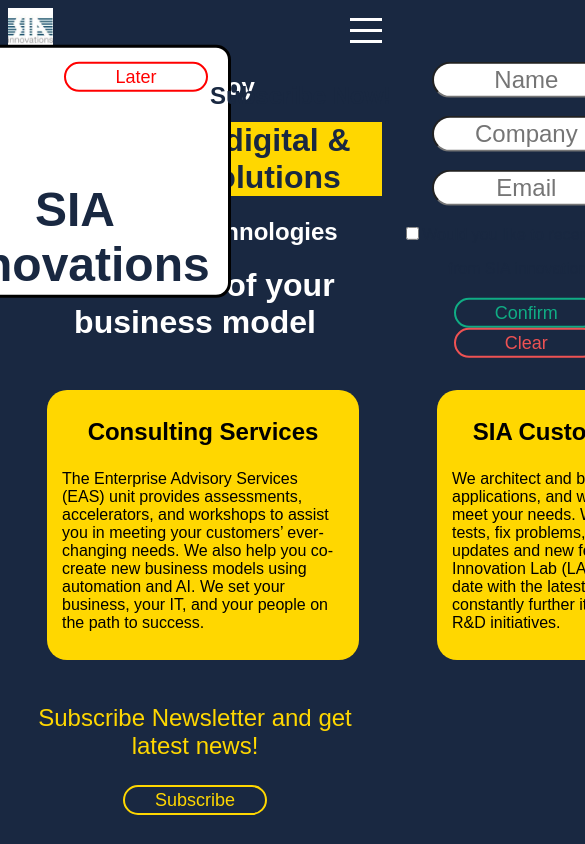
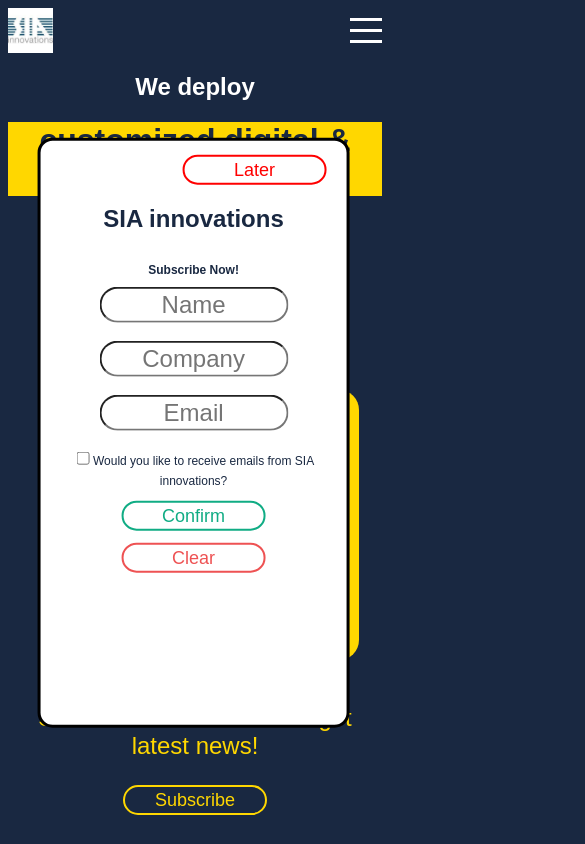
Before and after one commit to HaopengSun/newsletter, a React (Create React App) app: page / in a window 390 px wide. Shown: the top 844 px of the page, 585 px wide, since content can reach past the window. Built offline with nearby package versions, Linux system fonts and the light colour scheme.

Commit message:
mobile css form

```diff
--- a/src/App.css
+++ b/src/App.css
@@ -1,5 +1,6 @@
 .App {
   text-align: center;
+  overflow-x: hidden;
 }
 
 .App-logo {
--- a/src/conponents/form/Form.jsx
+++ b/src/conponents/form/Form.jsx
@@ -10,8 +10,6 @@
   const [company, setCompany] = useState('')
   const [email, setEmail] = useState('')
   const [subscribe, setSubscribe] = useState(false)
-
-  const [error, setError] = useState(false)
   const [errorMsg, setErrorMsg] = useState('')
 
   function confirm(){
@@ -20,22 +18,19 @@
 
   function validation(){
     if (!name || !company || !email) {
-      console.log('error!')
-      setError(true)
       setErrorMsg('Please complete form filling!')
       return true
     } else if (!email.includes("@")){
-      setError(true)
       setErrorMsg('Please input valid email!')
       return true
     } else {
-      setError(false)
+      setErrorMsg('');
       return false
     }
   }
 
   function reset(){
-    setError(false)
+    setErrorMsg('')
     setName('')
     setCompany('')
     setEmail('')
@@ -62,10 +57,10 @@
           <Input setValue={setEmail} value={email} placeholder="Email"/>
           <div className="checkbox">
             <Input type="checkbox"  setValue={setSubscribe} value={subscribe} placeholder="Email"/>
-            <label for="vehicle1">Would you like to receive emails from SIA innovations?</label><br></br>
+            <label>Would you like to receive emails from SIA innovations?</label><br></br>
           </div>
         </div>
-        <div className="error">{error && <p className="errorMeg">{errorMsg}</p>}</div>
+        <div className="error">{errorMsg && <p className="errorMeg">{errorMsg}</p>}</div>
         <div className="buttons">
           <Button confirm type="submit">Confirm</Button>
           <Button danger onClick={reset}>Clear</Button>
--- a/src/conponents/form/Form.scss
+++ b/src/conponents/form/Form.scss
@@ -20,18 +20,39 @@
   border: 5px solid white;
   border-radius: 5rem;
 
+  @include mobile{
+    justify-content: flex-start;
+  }
+
   .title{
     font-size: 2rem;
+    @include mobile{
+      font-size: 1rem;
+    }
   }
 
   .subtitle{
     margin-top: 120px;
     font-size: 4rem;
     color: $dark-background;
+    @include mobile{
+      margin-top: 50px;
+      font-size: 2rem;
+    }
   }
 
   .checkbox{
     margin-bottom: 20px;
+
+    @include mobile{
+      margin-bottom: 6px;
+    }
+
+    label{
+      @include mobile{
+        font-size: 12px;
+      }
+    }
   }
 
   .back{
@@ -52,6 +73,11 @@
       flex-direction: column;
       align-items: center;
     }
+    button{
+      @include mobile{
+        margin: 6px;
+      }
+    }
   }
 
 }
--- a/src/hooks/timeout.js
+++ b/src/hooks/timeout.js
@@ -21,6 +21,7 @@
   }
 
   const handleChat = () => {
+    console.log('show')
     if (style.display === "none") {
       const newStyle = {
         ...fixedStyle,
@@ -30,9 +31,9 @@
       }
       const styleMobile = {
         ...fixedStyle,
-        height: "30%",
+        height: "70%",
         left: "10%",
-        transform: "translate(-50%, -130%)",
+        transform: "translate(-12%, -40%)",
       }
       if (isMobile){
         setStyle(styleMobile)
```
